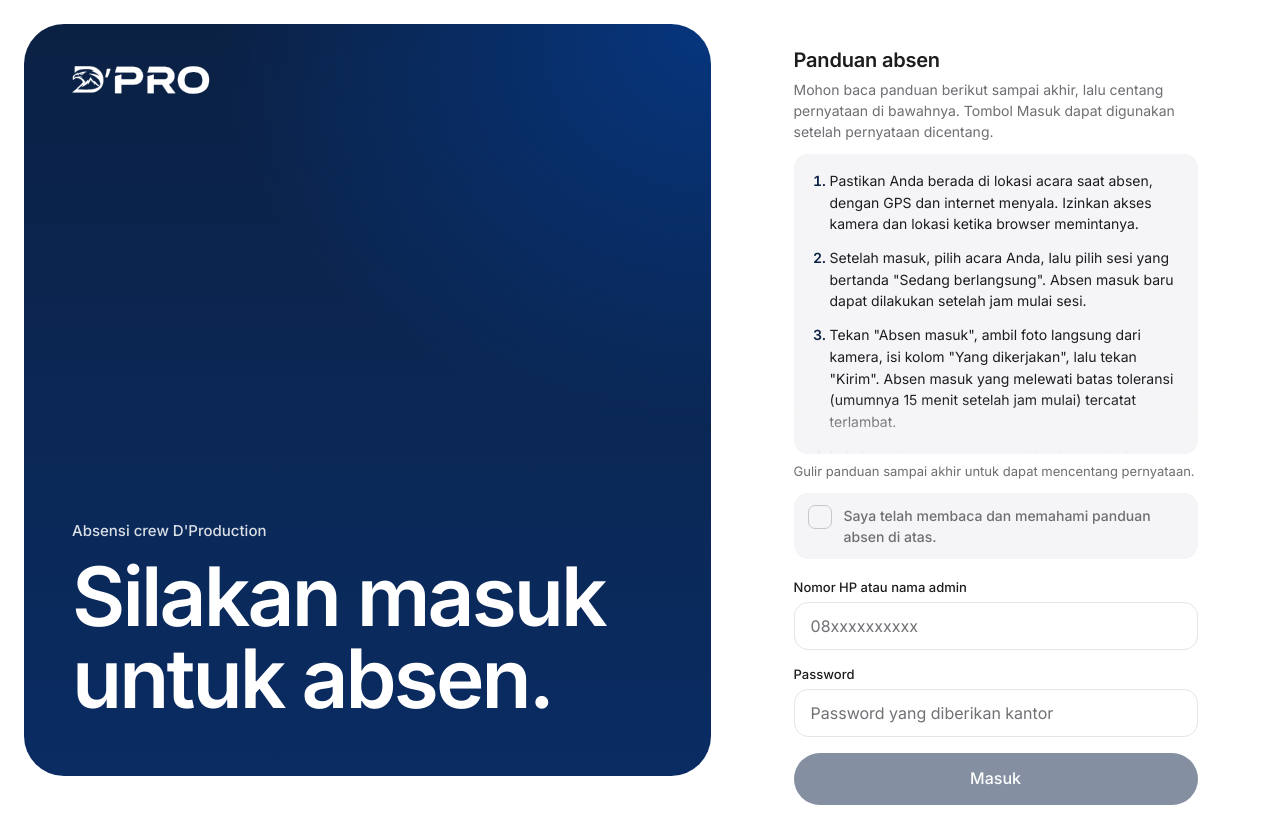
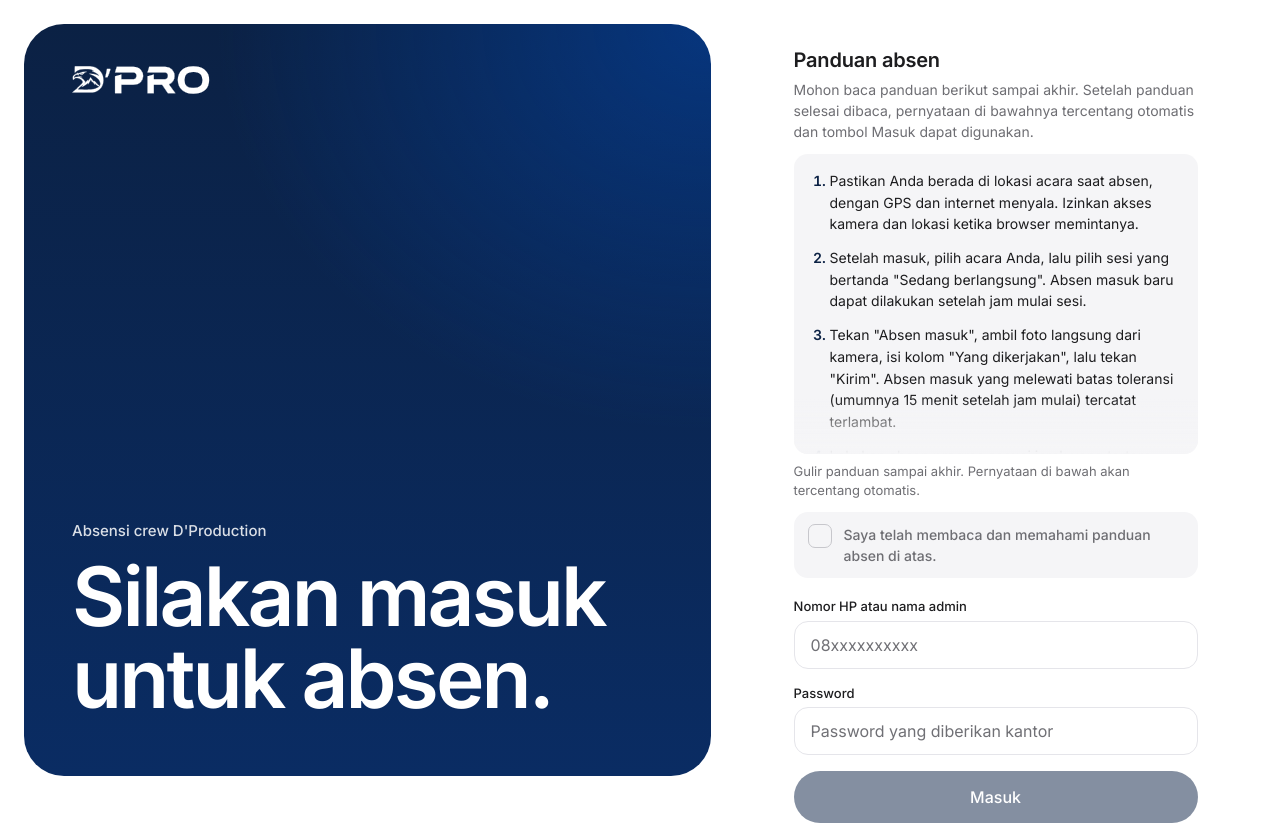
Before and after one commit to dreinst/dproabsent, a Next.js app: page /login in a window 1280 px wide. Shown: the top 825 px of the page. Built offline with nearby package versions, Linux system fonts and the light colour scheme; no server answers.

Commit message:
Pernyataan panduan tercentang otomatis setelah dibaca sampai akhir
Begitu kotak panduan digulir sampai bawah, pernyataan telah membaca langsung
tercentang dan tombol Masuk bisa dipakai. Centang otomatis hanya sekali, jadi
kalau dihapus sendiri, crew perlu mencentangnya lagi.

```diff
--- a/src/app/login/LoginForm.js
+++ b/src/app/login/LoginForm.js
@@ -6,7 +6,7 @@ import BantuanWa from "@/components/BantuanWa";
 
 // Teks panduan dipakai persis seperti yang ditetapkan pemilik. Jangan diubah tanpa izin.
 const PEMBUKA =
-  "Mohon baca panduan berikut sampai akhir, lalu centang pernyataan di bawahnya. Tombol Masuk dapat digunakan setelah pernyataan dicentang.";
+  "Mohon baca panduan berikut sampai akhir. Setelah panduan selesai dibaca, pernyataan di bawahnya tercentang otomatis dan tombol Masuk dapat digunakan.";
 const POIN = [
   "Pastikan Anda berada di lokasi acara saat absen, dengan GPS dan internet menyala. Izinkan akses kamera dan lokasi ketika browser memintanya.",
   "Setelah masuk, pilih acara Anda, lalu pilih sesi yang bertanda \"Sedang berlangsung\". Absen masuk baru dapat dilakukan setelah jam mulai sesi.",
@@ -26,25 +26,31 @@ export default function LoginForm() {
   // Status HTTP galat terakhir, untuk memilih tombol bantuan.
   const [kode, setKode] = useState(0);
   const [busy, setBusy] = useState(false);
-  // Panduan dibaca seperti kebijakan: kotak bergulir, lalu satu pernyataan yang baru bisa dicentang setelah
-  // panduan digulir sampai akhir. Tidak ada yang disimpan, jadi tiap membuka halaman masuk crew membaca dan mencentang ulang.
+  // Panduan dibaca seperti kebijakan: kotak bergulir, lalu satu pernyataan yang tercentang otomatis begitu panduan
+  // digulir sampai akhir. Tidak ada yang disimpan, jadi tiap membuka halaman masuk crew membaca ulang.
   const [terbaca, setTerbaca] = useState(false);
   const [setuju, setSetuju] = useState(false);
   const [pesanCentang, setPesanCentang] = useState("");
   const gulir = useRef(null);
   const kotakSetuju = useRef(null);
+  const sudahTerbaca = useRef(false);
 
   // Isian berhuruf berarti nama admin (owner atau superadmin), jadi pernyataan tidak diwajibkan.
   const admin = /[a-z]/i.test(phone);
   const boleh = setuju || admin;
 
   // Dianggap terbaca begitu kotak panduan sampai di bawah, atau kalau isinya muat tanpa perlu digulir.
-  // Sekali terbaca tetap terbaca walaupun kotaknya digulir naik lagi.
+  // Saat itu pernyataan dicentang otomatis, cukup sekali: kalau crew menghapus centangnya lalu menggulir lagi,
+  // centang tidak muncul sendiri. Sekali terbaca tetap terbaca walaupun kotaknya digulir naik lagi.
   useEffect(() => {
     const el = gulir.current;
     if (!el) return;
     const cek = () => {
-      if (el.scrollTop + el.clientHeight >= el.scrollHeight - 16) setTerbaca(true);
+      if (sudahTerbaca.current || el.scrollTop + el.clientHeight < el.scrollHeight - 16) return;
+      sudahTerbaca.current = true;
+      setTerbaca(true);
+      setSetuju(true);
+      setPesanCentang("");
     };
     cek();
     el.addEventListener("scroll", cek, { passive: true });
@@ -58,8 +64,12 @@ export default function LoginForm() {
   async function submit(e) {
     e.preventDefault();
     if (!boleh) {
-      setPesanCentang("Mohon baca panduan sampai akhir dan centang pernyataannya sebelum masuk.");
-      // Belum terbaca: arahkan ke kotak panduan. Sudah terbaca: arahkan ke kotak centang pernyataan.
+      // Belum terbaca: arahkan ke kotak panduan. Sudah terbaca tetapi centangnya dihapus: arahkan ke pernyataan.
+      setPesanCentang(
+        terbaca
+          ? "Mohon centang pernyataan di bawah panduan sebelum masuk."
+          : "Mohon baca panduan sampai akhir sebelum masuk."
+      );
       const tuju = terbaca ? kotakSetuju.current : gulir.current;
       if (tuju) {
         tuju.scrollIntoView({ block: "center", behavior: "smooth" });
@@ -111,7 +121,7 @@ export default function LoginForm() {
             </ol>
           </div>
         </div>
-        {!terbaca && <p className="panduan-petunjuk">Gulir panduan sampai akhir untuk dapat mencentang pernyataan.</p>}
+        {!terbaca && <p className="panduan-petunjuk">Gulir panduan sampai akhir. Pernyataan di bawah akan tercentang otomatis.</p>}
         <label className={terbaca ? "poin" : "poin mati"}>
           <input
             type="checkbox"
```
Also changed, not shown: 1 other file (tests, documents, lock files or other folders).
